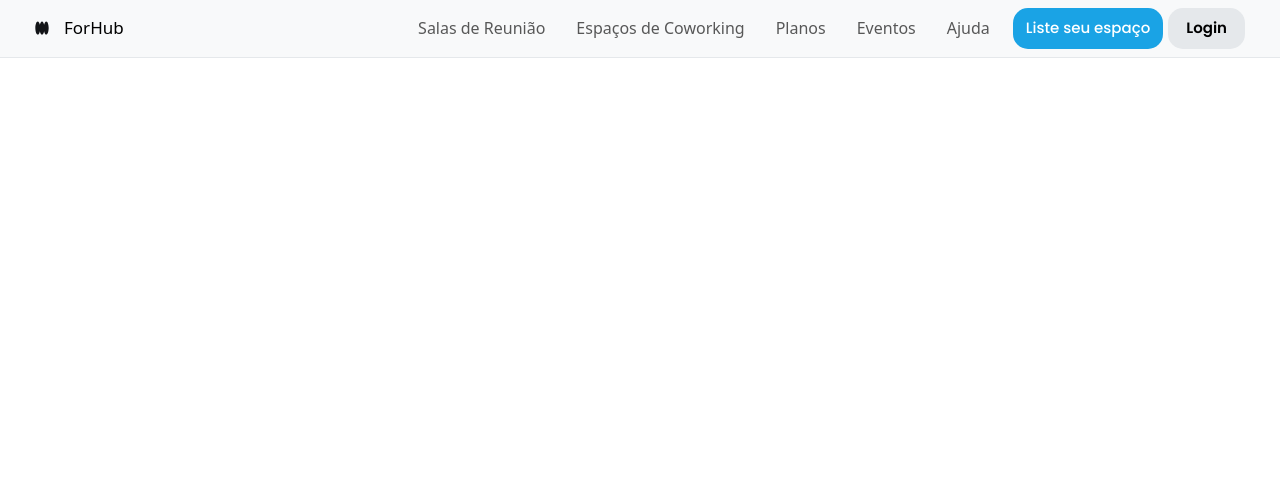
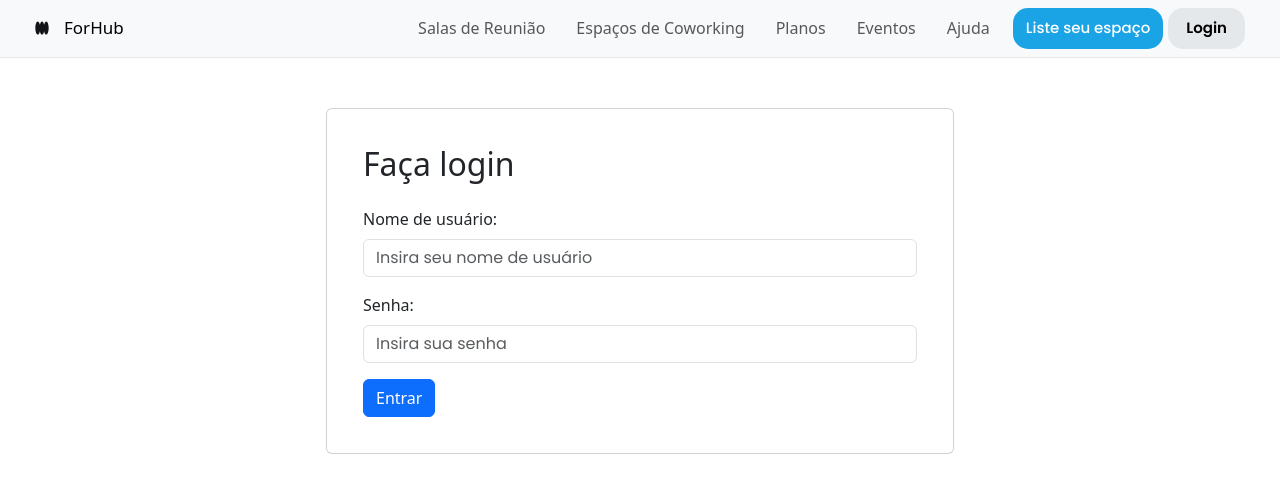
Before and after one commit to BrenoGondimR/ForHub, a Vue app: page /login in a window 1280 px wide. Shown: the top 492 px of the page. Built offline with nearby package versions, Linux system fonts and the light colour scheme.

Commit message:
Criada tela de Login para ForHub

```diff
--- a/src/router/index.js
+++ b/src/router/index.js
@@ -1,5 +1,6 @@
 import {createRouter, createWebHashHistory, createWebHistory} from 'vue-router'
 import Home from '../views/Home/index.vue'
+import Login from '../views/Login/index.vue'
 
 const routes = [
   {
@@ -7,6 +8,12 @@ const routes = [
     name: 'home',
     component: Home
   },
+  {
+    path: '/login',
+    name: 'login',
+    component: Login
+  },
+
 ]
 
 const router = createRouter({
--- /dev/null
+++ b/src/views/Login/index.vue
@@ -0,0 +1,58 @@
+<template>
+    <b-row class="login-container">
+      <b-colxx lg="6" md="8" sm="10" class="mx-auto">
+        <b-card class="login-card">
+          <h2 class="mb-4">Faça login</h2>
+          <b-form @submit.prevent="login">
+            <b-form-group id="input-group-1" label="Nome de usuário:" label-for="input-username">
+              <b-form-input
+                id="input-username"
+                v-model="username"
+                required
+                placeholder="Insira seu nome de usuário"
+              ></b-form-input>
+            </b-form-group>
+
+            <b-form-group id="input-group-2" label="Senha:" label-for="input-password">
+              <b-form-input
+                id="input-password"
+                v-model="password"
+                type="password"
+                required
+                placeholder="Insira sua senha"
+              ></b-form-input>
+            </b-form-group>
+
+            <b-button type="submit" variant="primary">Entrar</b-button>
+          </b-form>
+        </b-card>
+      </b-colxx>
+    </b-row>
+  </template>
+
+  <script>
+  export default {
+    data() {
+      return {
+        username: '',
+        password: ''
+      };
+    },
+    methods: {
+      login() {
+        console.log('Nome de usuário:', this.username);
+        console.log('Senha:', this.password);
+      }
+    }
+  };
+  </script>
+
+  <style scoped>
+  .login-container {
+    margin-top: 50px;
+  }
+
+  .login-card {
+    padding: 20px;
+  }
+  </style>
```
